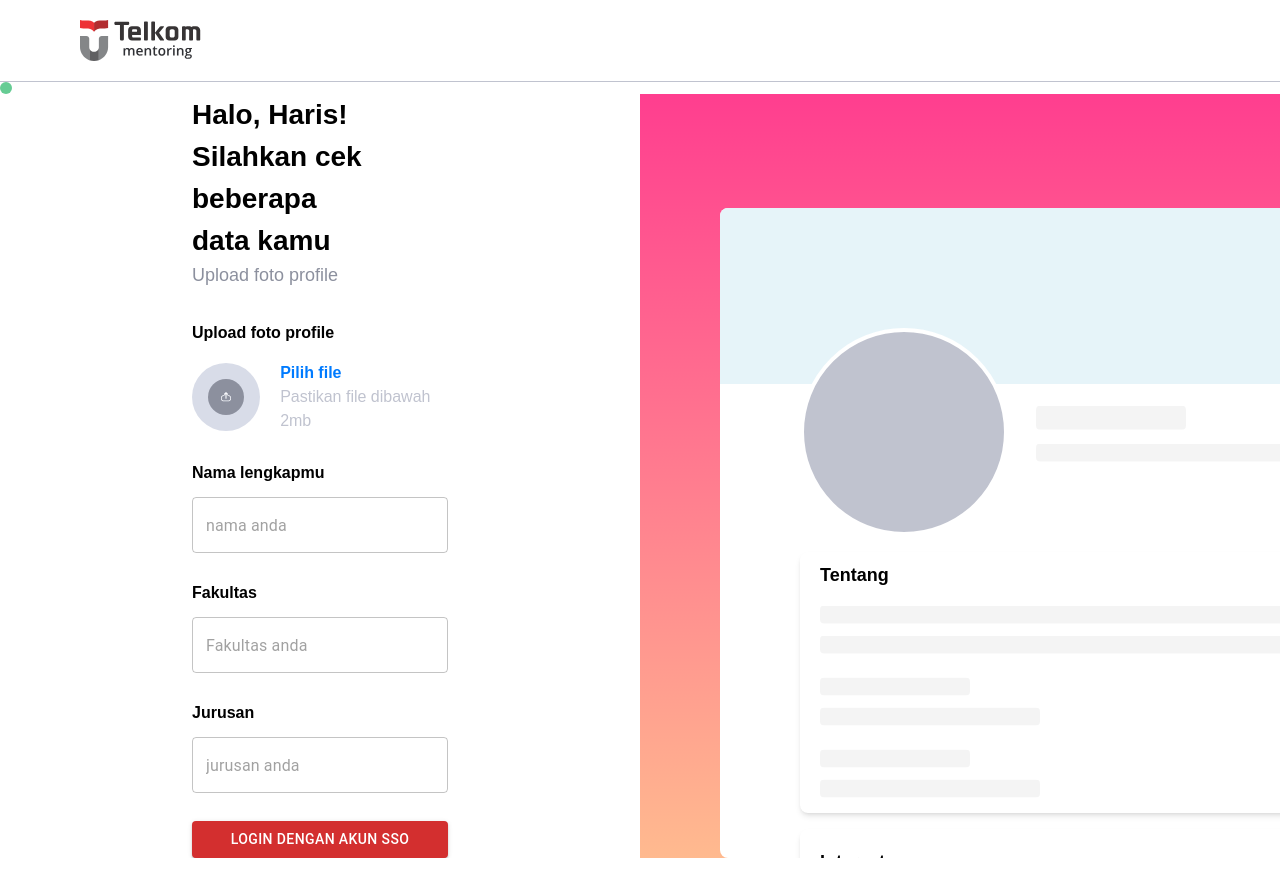
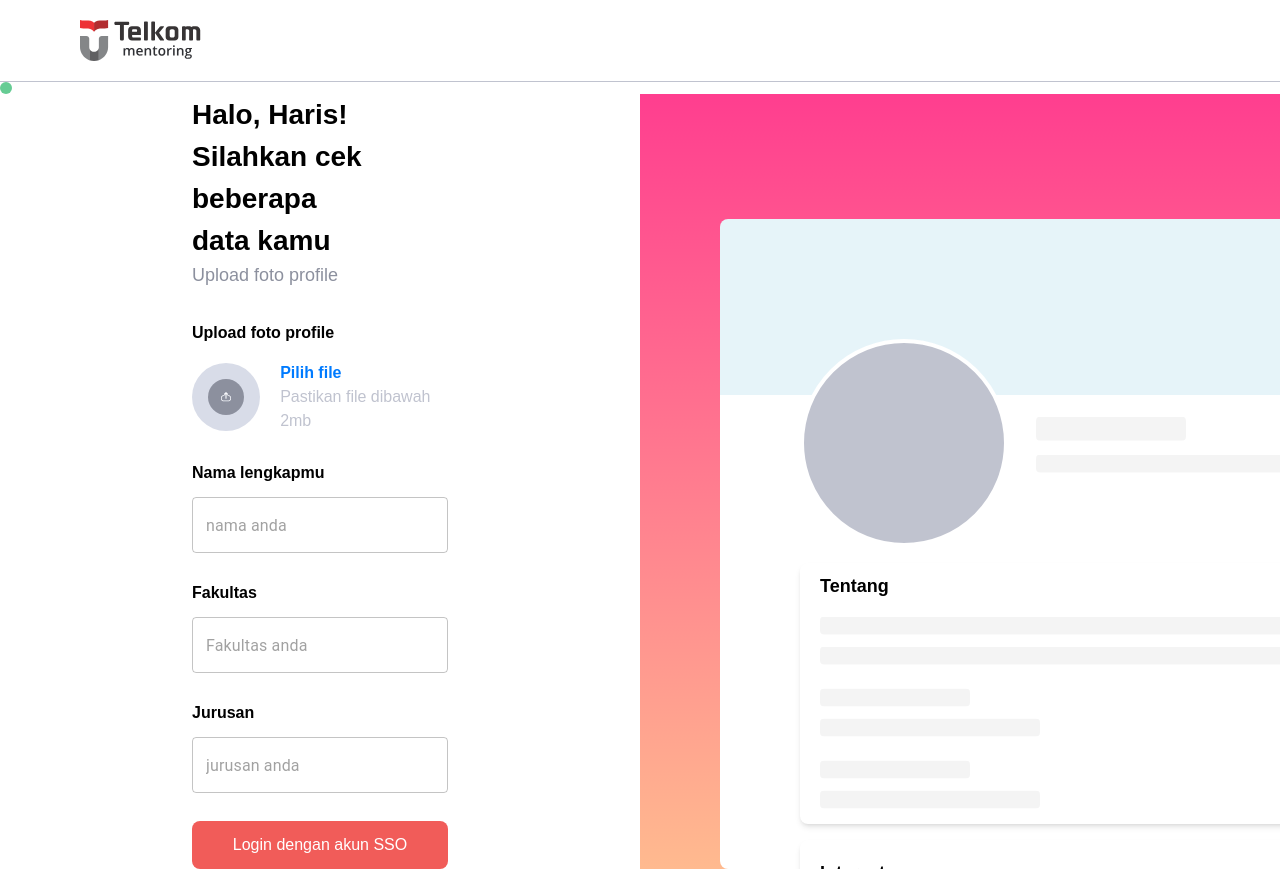
Before and after one commit to whoouu/telkom-mentoring, a React (Vite) app: page /register in a window 1280 px wide. Shown: the top 869 px of the page. Built offline with nearby package versions, Linux system fonts and the light colour scheme; a web font is replaced by a local one.

Commit message:
fix animation

```diff
--- a/src/components/TemplateProfile/index.jsx
+++ b/src/components/TemplateProfile/index.jsx
@@ -1,9 +1,18 @@
 import { Skeleton } from '@mui/material';
 import PropTypes from 'prop-types';
+import { useEffect, useState } from 'react';
 
 const TemplateProfile = ({ name, faculty, bachelor, scrollY, images, interest, about }) => {
+  const [scroll, setScroll] = useState(0);
+  useEffect(() => {
+    setScroll(scrollY);
+  }, [scrollY]);
   return (
-    <div className={`bg-white w-full h-[1200px] absolute transition-all -translate-y-${scrollY}`}>
+    <div
+      className={`${
+        scroll > 0 ? 'animate-scroll-down' : 'animate-scroll-up'
+      } bg-white w-full h-[1200px] absolute transition ease-in-out`}
+    >
       {/* header */}
       <div className="relative">
         <div className="bg-[#E6F4F9] w-full h-44 overflow-hidden"></div>
--- a/src/pages/Registration/Step/step-1/index.jsx
+++ b/src/pages/Registration/Step/step-1/index.jsx
@@ -65,9 +65,9 @@ const Step1 = ({ onChange, data, setData }) => {
               />
             </div>
 
-            <Button variant="contained" color="error" className="w-full" onClick={() => onChange('next')}>
+            <button className="w-full bg-red-400 p-3 rounded-lg text-white" onClick={() => onChange('next')}>
               Login dengan akun SSO
-            </Button>
+            </button>
           </div>
         </form>
       </div>
--- a/src/pages/Registration/Step/step-2/index.jsx
+++ b/src/pages/Registration/Step/step-2/index.jsx
@@ -2,6 +2,7 @@ import { Button, IconButton, OutlinedInput } from '@mui/material';
 import { useRef } from 'react';
 import CopyToClipboard from 'react-copy-to-clipboard';
 import ContentCopyOutlinedIcon from '@mui/icons-material/ContentCopyOutlined';
+import ArrowBackIosNewIcon from '@mui/icons-material/ArrowBackIosNew';
 
 const Step2 = ({ onChange, setData, data }) => {
   const topicRef = useRef();
@@ -31,9 +32,18 @@ const Step2 = ({ onChange, setData, data }) => {
           </CopyToClipboard>
         </div>
 
-        <Button variant="contained" color="error" className="w-full" onClick={() => onChange('next', '32')}>
-          Login dengan akun SSO
-        </Button>
+        <div className="flex justify-between items-center">
+          <button
+            className="w-fit bg-white p-3 rounded-lg text-black flex items-center"
+            onClick={() => onChange(null, '0')}
+          >
+            <ArrowBackIosNewIcon fontSize="small" className="mr-3" />
+            Back
+          </button>
+          <button className="w-fit bg-red-500 p-3 rounded-lg text-white" onClick={() => onChange('next', 32, false)}>
+            Lanjut
+          </button>
+        </div>
       </div>
     </>
   );
--- a/src/pages/Registration/Step/step-3/index.jsx
+++ b/src/pages/Registration/Step/step-3/index.jsx
@@ -65,7 +65,7 @@ const Step3 = ({ onChange, setData, data }) => {
             <ArrowBackIosNewIcon fontSize="small" className="mr-3" />
             Back
           </button>
-          <button className="w-fit bg-red-500 p-3 rounded-lg text-white" onClick={() => onChange('next', '20', true)}>
+          <button className="w-fit bg-red-500 p-3 rounded-lg text-white" onClick={() => onChange('next', 32, true)}>
             Lanjut
           </button>
         </div>
--- a/src/pages/Registration/index.jsx
+++ b/src/pages/Registration/index.jsx
@@ -9,7 +9,7 @@ function Registration() {
     faculty: '',
     bachelor: '',
     images: '',
-    scrollY: 0,
+    scrollY: '0',
     about: '',
     interest: [],
     isFinal: false,
@@ -33,7 +33,7 @@ function Registration() {
               <TemplateProfile {...registerForm} />
             </div>
           ) : (
-            <img alt="test" src="../../../public/final-regis.png" className="absolute right-0" />
+            <img alt="test" src="/final-regis.png" className="absolute right-0" />
           )}
         </div>
       </div>
--- a/tailwind.config.js
+++ b/tailwind.config.js
@@ -6,6 +6,25 @@ export default {
   ],
   theme: {
     extend: {
+      keyframes: {
+        'scrolling-down': {
+          '100%': {
+            transform: "translateY(-8rem)"
+          }
+        },
+        'scrolling-up': {
+          '0%': {
+            transform: "translateY(-8rem)"
+          },
+          '100%': {
+            transform: "translateY(0)"
+          }
+        },
+      },
+      animation: {
+        'scroll-down': "scrolling-down .4s forwards",
+        'scroll-up': "scrolling-up .4s forwards",
+      },
       backgroundImage: {
         'image-gradient': "linear-gradient(180deg, rgba(0, 0, 0, 0.00) 65.91%, rgba(0, 0, 0, 0.87) 100%)"
       },
```
